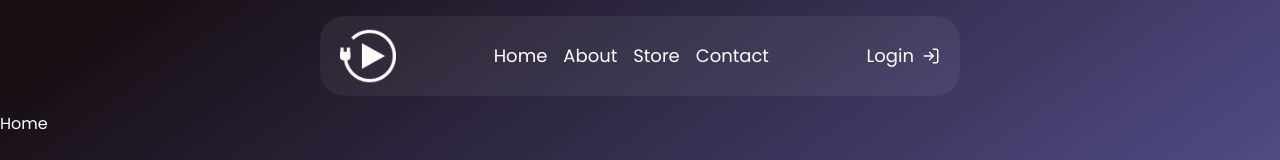
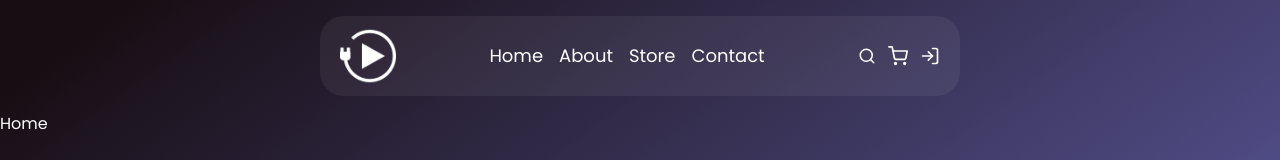
Before and after one commit to imrashidov/plug-and-play, a React (Vite) app: page / in a window 1280 px wide. Shown: the top 160 px of the page. Built offline with nearby package versions, Linux system fonts and the light colour scheme.

Commit message:
Add:  search and shopping cart icons to the navbar

```diff
--- a/src/components/Navbar.jsx
+++ b/src/components/Navbar.jsx
@@ -1,5 +1,8 @@
 import { Link } from "react-router-dom";
 import { FiLogIn } from "react-icons/fi";
+import { FiSearch } from "react-icons/fi";
+import { FiShoppingCart } from "react-icons/fi";
+
 import logo from "../assets/logo.png";
 
 const Navbar = () => {
@@ -8,7 +11,7 @@ const Navbar = () => {
       <div className="nav-container">
         <div className="nav-main">
           <Link to="/">
-            <img src={logo} alt="logo" className="h-14" />
+            <img src={logo} alt="logo" />
           </Link>
           <ul>
             <Link>Home</Link>
@@ -16,10 +19,17 @@ const Navbar = () => {
             <Link>Store</Link>
             <Link>Contact</Link>
           </ul>
-          <button>
-            <p>Login</p>
-            <FiLogIn />
-          </button>
+          <div className="nav-tools">
+            <button href="/">
+              <FiSearch />
+            </button>
+            <Link href="/">
+              <FiShoppingCart />
+            </Link>
+            <Link href="/">
+              <FiLogIn />
+            </Link>
+          </div>
         </div>
       </div>
     </nav>
--- a/src/index.css
+++ b/src/index.css
@@ -18,7 +18,7 @@ nav ul {
   @apply flex gap-4 self-center;
 }
 nav img {
-  @apply invert hover:scale-90;
+  @apply invert hover:scale-90 h-14;
 }
 .nav-container {
   @apply flex justify-center py-4;
@@ -26,4 +26,11 @@ nav img {
 .nav-main {
   @apply bg-white/[.06] flex justify-between w-2/4 px-5 py-3 rounded-3xl;
 }
+.nav-tools {
+  @apply flex self-center gap-3;
+}
+.nav-tools a,
+button {
+  @apply text-xl;
+}
 /* Navbar End */
```
